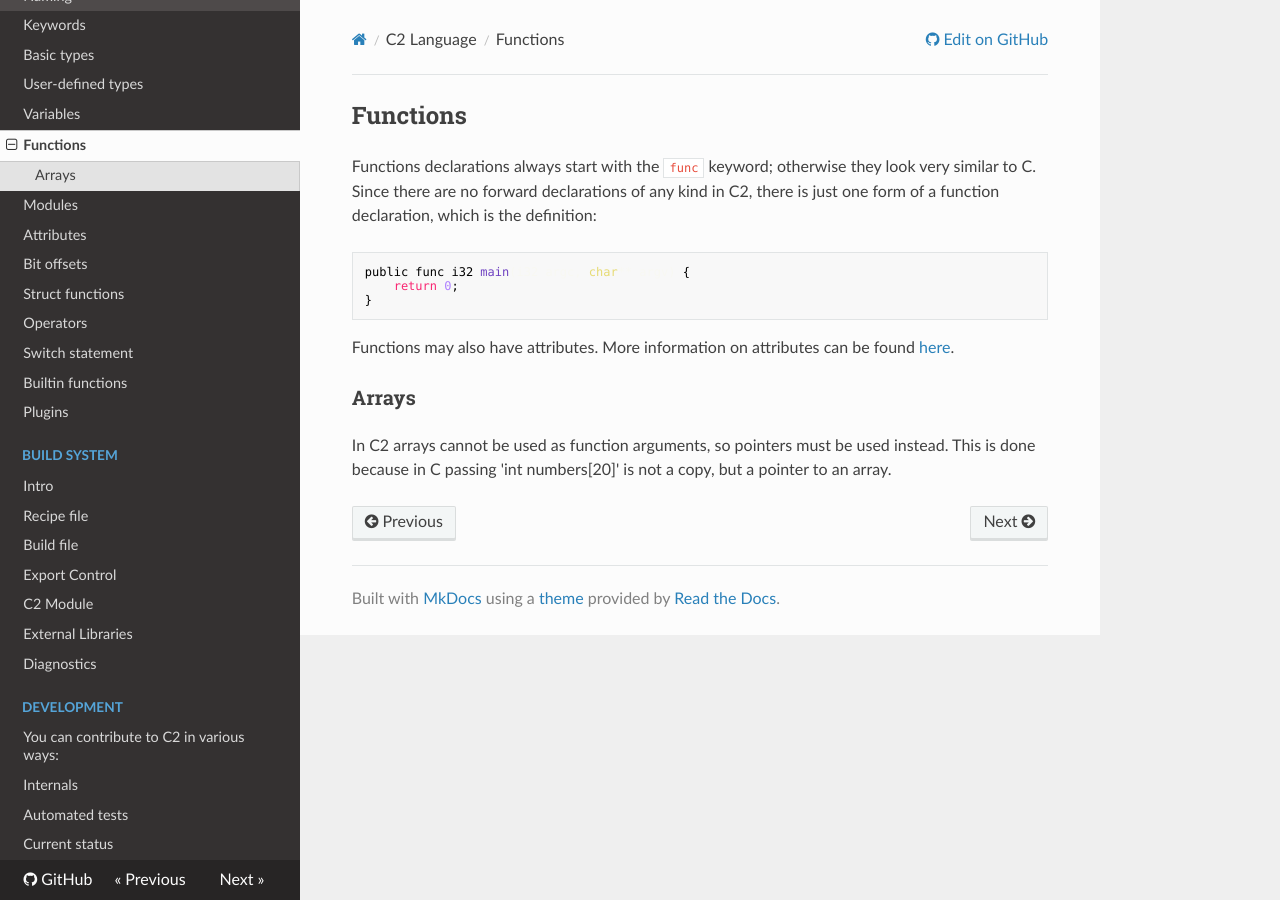
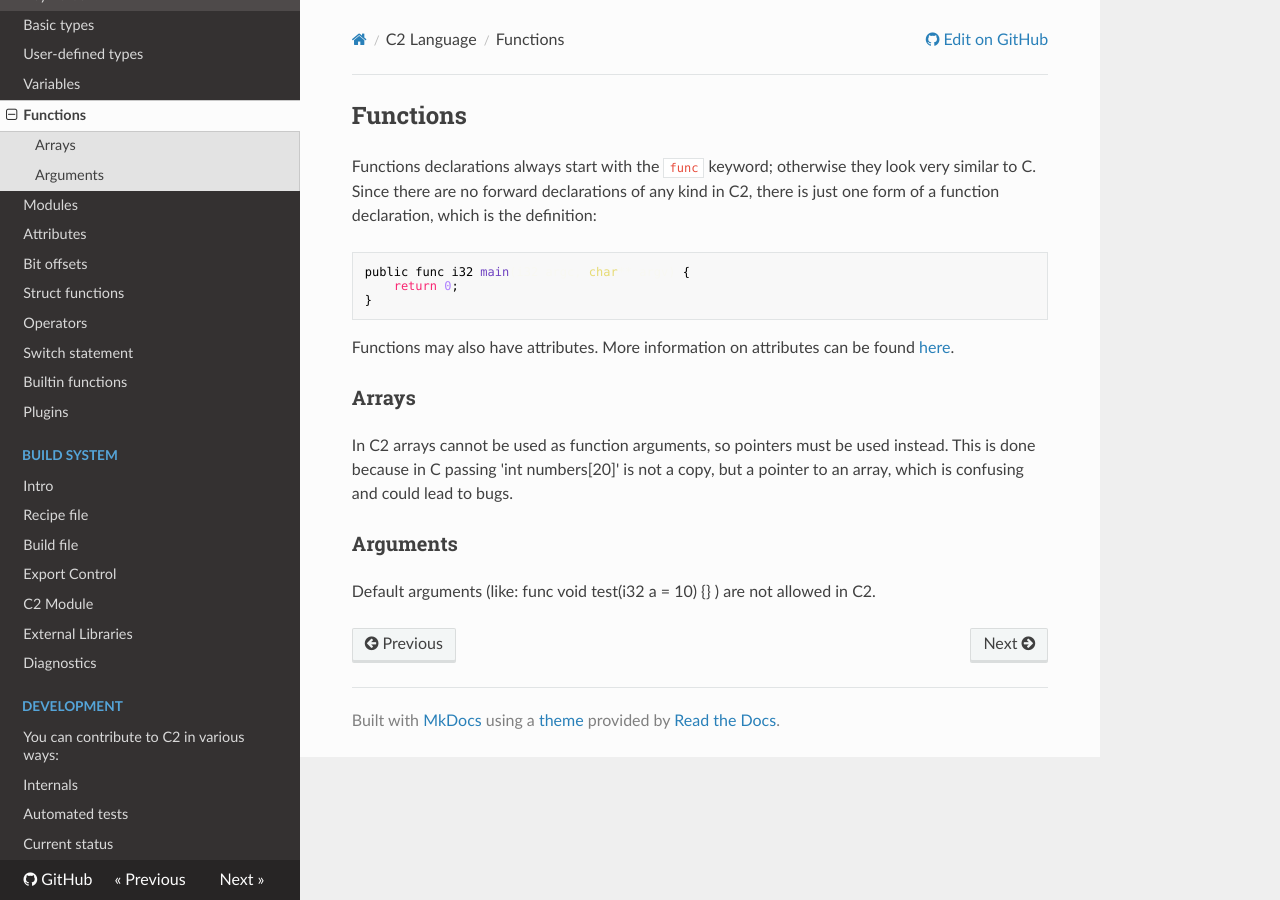
Before and after one commit to c2lang/documentation, an MkDocs documentation site: the page built from documentation/docs/language/functions.md, in a window 1280 px wide. Built offline with MkDocs 1.6.1, drawn with Linux system fonts in a browser that asks for light colours; nearby versions of some CDN libraries; old or Windows-style settings are respelled for this version of MkDocs.

Commit message:
functions: document default args not allowed

```diff
--- a/documentation/docs/language/functions.md
+++ b/documentation/docs/language/functions.md
@@ -14,4 +14,9 @@ Functions may also have attributes. More information on attributes can be found
 
 ### Arrays
 In C2 arrays cannot be used as function arguments, so pointers must be used instead. This is done
-because in C passing 'int numbers[20]' is not a copy, but a pointer to an array.
+because in C passing 'int numbers[20]' is not a copy, but a pointer to an array, which is confusing
+and could lead to bugs.
+
+
+### Arguments
+Default arguments (like: func void test(i32 a = 10) {} ) are not allowed in C2.
```
